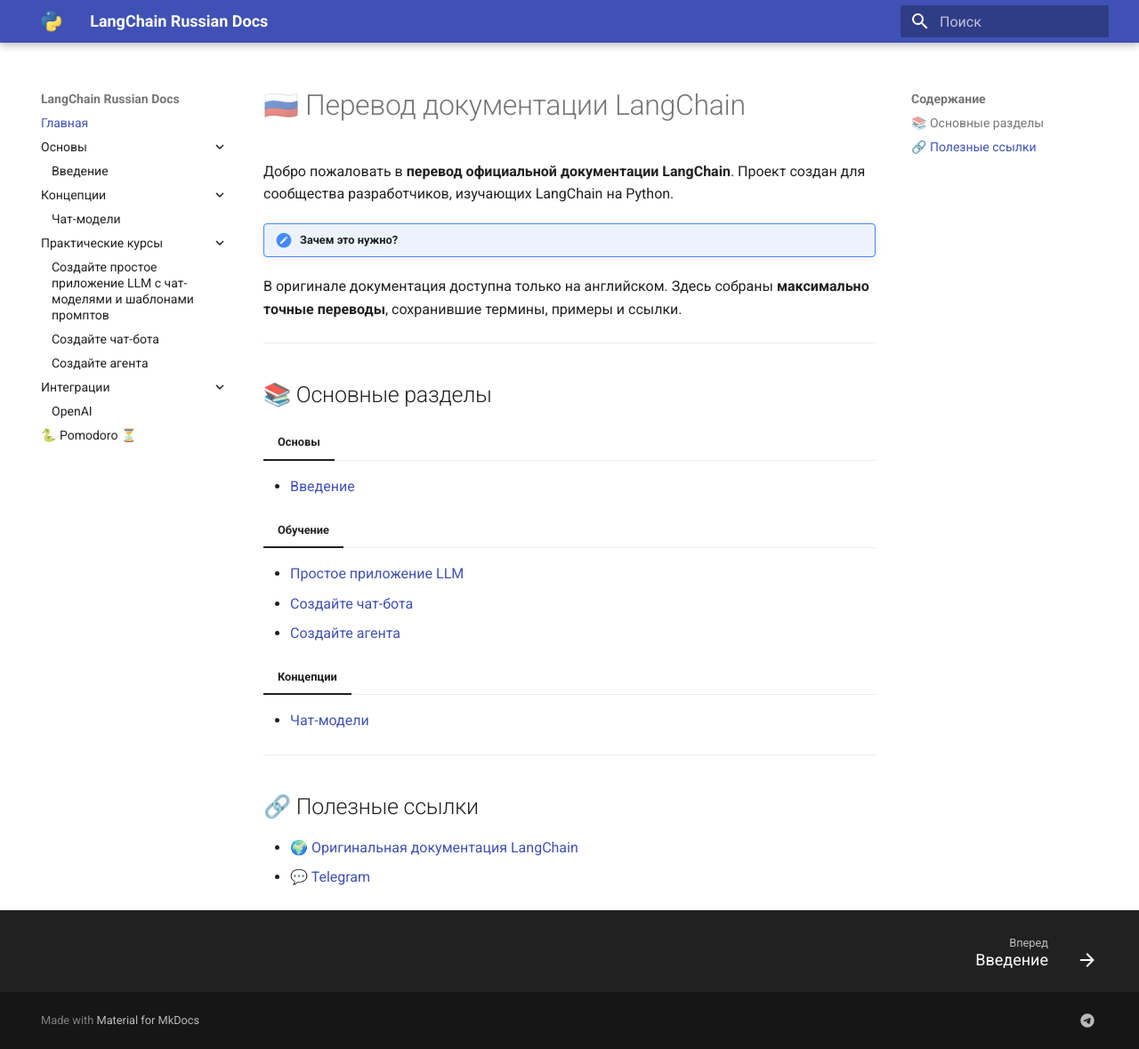
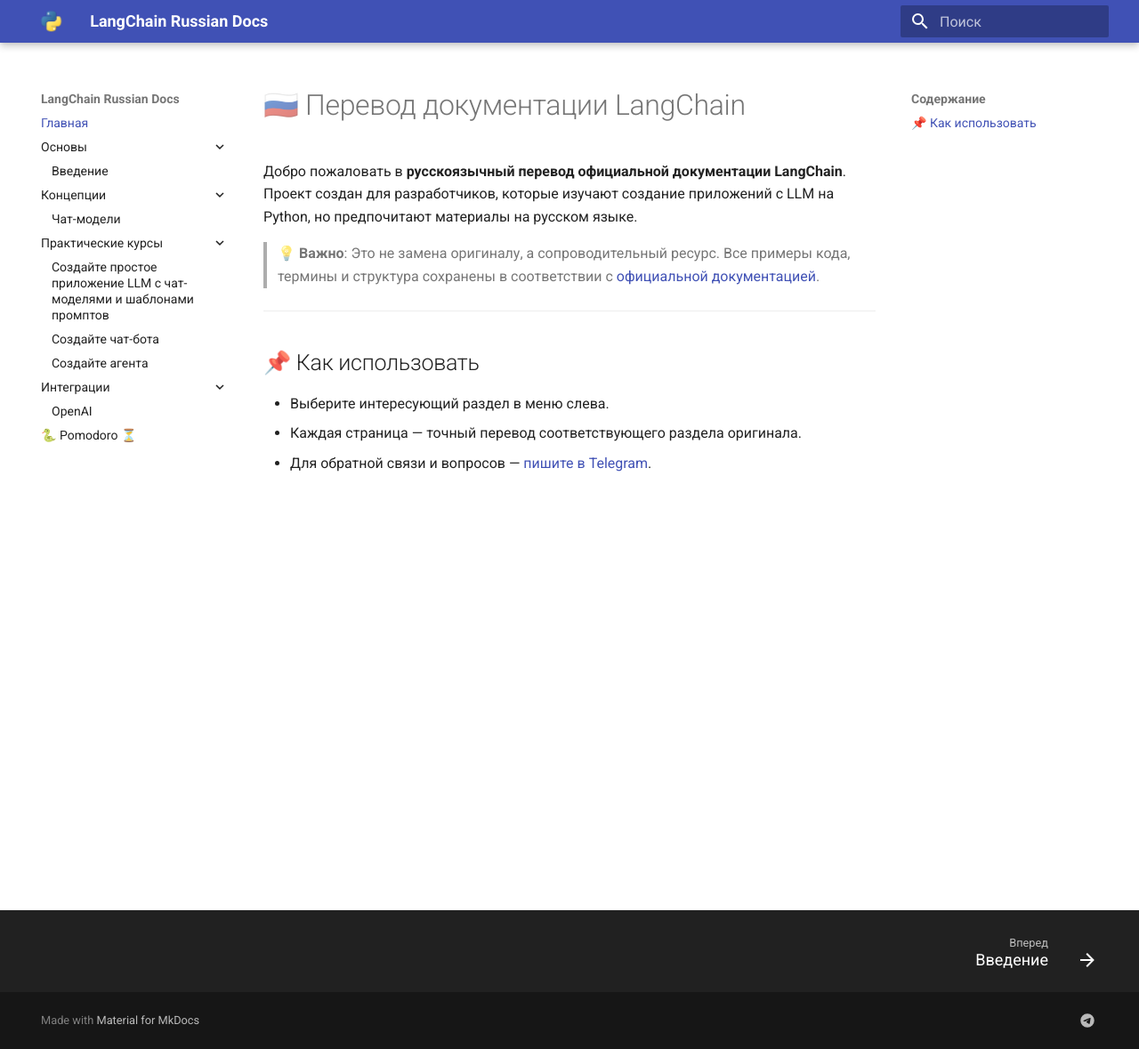
Before and after one commit to Alekslg/llmdev, an MkDocs documentation site: the page built from docs/index.md, in a window 1280 px wide and 1179 px high. Shown: the whole window at 89% size. Built offline with MkDocs 1.6.1 and Material for MkDocs 9.7.7, drawn with Linux system fonts in a browser that asks for light colours.

Commit message:
fix index

```diff
--- a/docs/index.md
+++ b/docs/index.md
@@ -1,37 +1,15 @@
 # 🇷🇺 Перевод документации LangChain
 
-Добро пожаловать в **перевод официальной документации LangChain**.
-Проект создан для сообщества разработчиков, изучающих LangChain на Python.
+Добро пожаловать в **русскоязычный перевод официальной документации LangChain**.
+Проект создан для разработчиков, которые изучают создание приложений с LLM на Python, но предпочитают материалы на русском языке.
 
-!!! note "Зачем это нужно?"
-В оригинале документация доступна только на английском.
-Здесь собраны **максимально точные переводы**, сохранившие термины, примеры и ссылки.
+> 💡 **Важно**: Это не замена оригиналу, а сопроводительный ресурс.
+> Все примеры кода, термины и структура сохранены в соответствии с [официальной документацией](https://python.langchain.com/docs/).
 
 ---
 
-## 📚 Основные разделы
+## 📌 Как использовать
 
-=== "Основы"
-
-- [Введение](basics/introduction.md)
-
-=== "Обучение"
-
-- [Простое приложение LLM](tutorials/llm-chain.md)
-- [Создайте чат-бота](tutorials/chatbot.md)
-- [Создайте агента](tutorials/agents.md)
-
-=== "Концепции"
-
-- [Чат-модели](concepts/chat-models.md)
-
-<!-- === "Руководства" - [Работа с памятью](how-to/memory.md) - [Использование Tools](how-to/tools.md) -->
-
-<!-- === "Модули" - [LLMs](modules/llms.md) - [Agents](modules/agents.md) -->
-
----
-
-## 🔗 Полезные ссылки
-
-- 🌍 [Оригинальная документация LangChain](https://python.langchain.com/docs/)
-- 💬 [Telegram](https://t.me/Aleks3ds)
+- Выберите интересующий раздел в меню слева.
+- Каждая страница — точный перевод соответствующего раздела оригинала.
+- Для обратной связи и вопросов — [пишите в Telegram](https://t.me/Aleks3ds).
```
